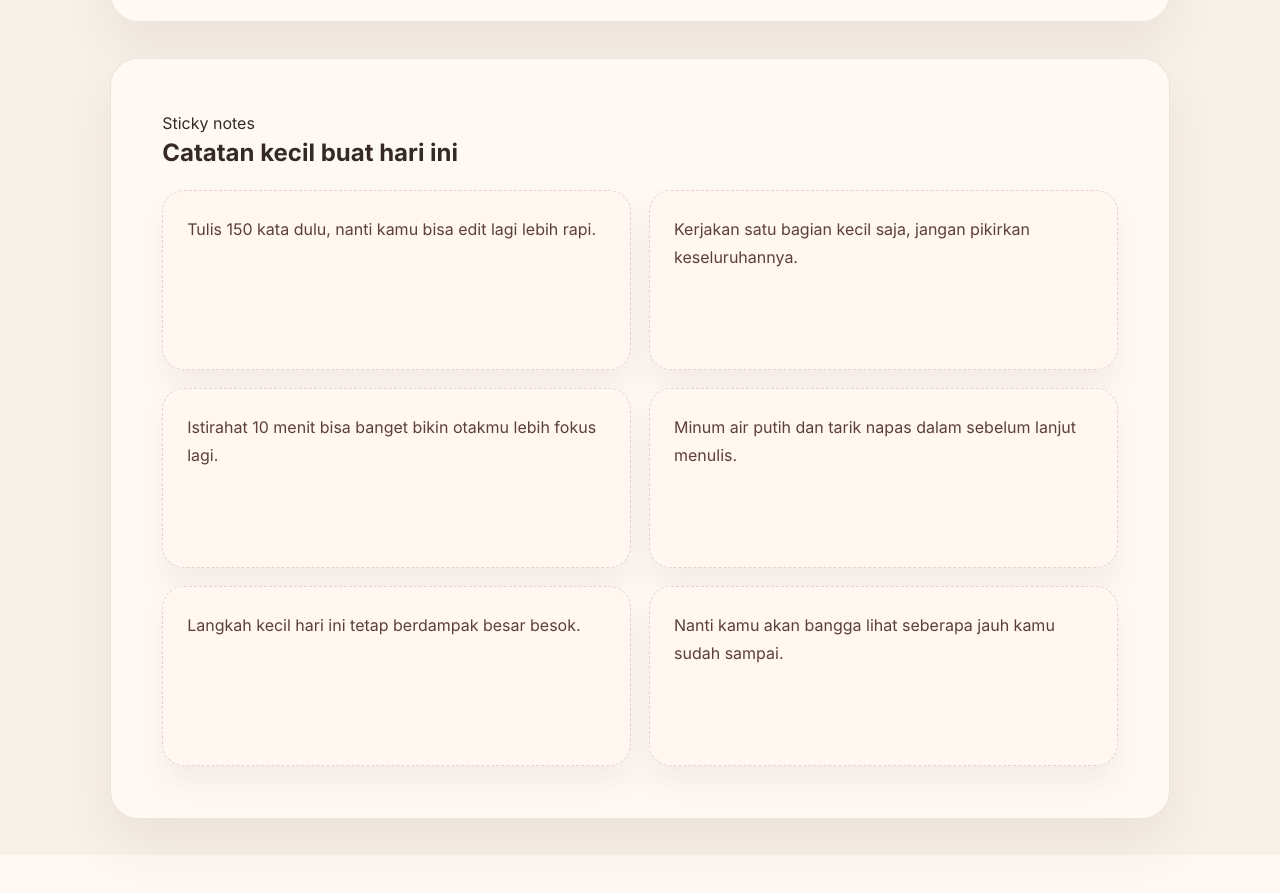
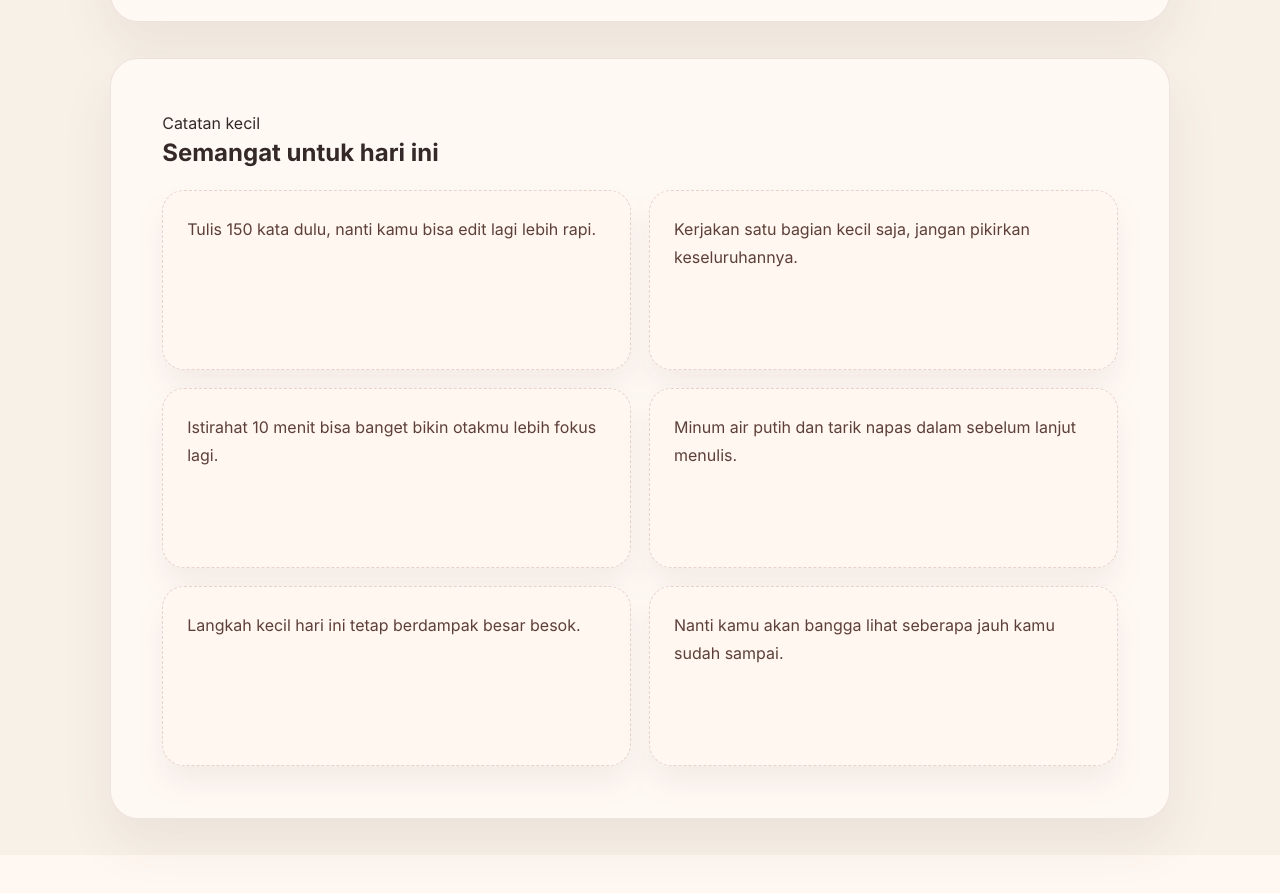
Before and after one commit to 231712600hengker/semangat_dedek, a React (Vite) app: page / in a window 1280 px wide. Shown: the part 2586-3479 px from the top of the page. Built offline with nearby package versions, Linux system fonts and the light colour scheme.

Commit message:
Update sticky notes section title to Indonesian wording

```diff
--- a/src/components/StickyNotesSection.jsx
+++ b/src/components/StickyNotesSection.jsx
@@ -10,8 +10,8 @@ export function StickyNotesSection() {
   return (
     <div className="sticky-shell">
       <div className="sticky-header">
-        <span>Sticky notes</span>
-        <h2>Catatan kecil buat hari ini</h2>
+        <span>Catatan kecil</span>
+        <h2>Semangat untuk hari ini</h2>
       </div>
       <div className="sticky-grid">
         {stickyNotes.map((note, index) => (
```
